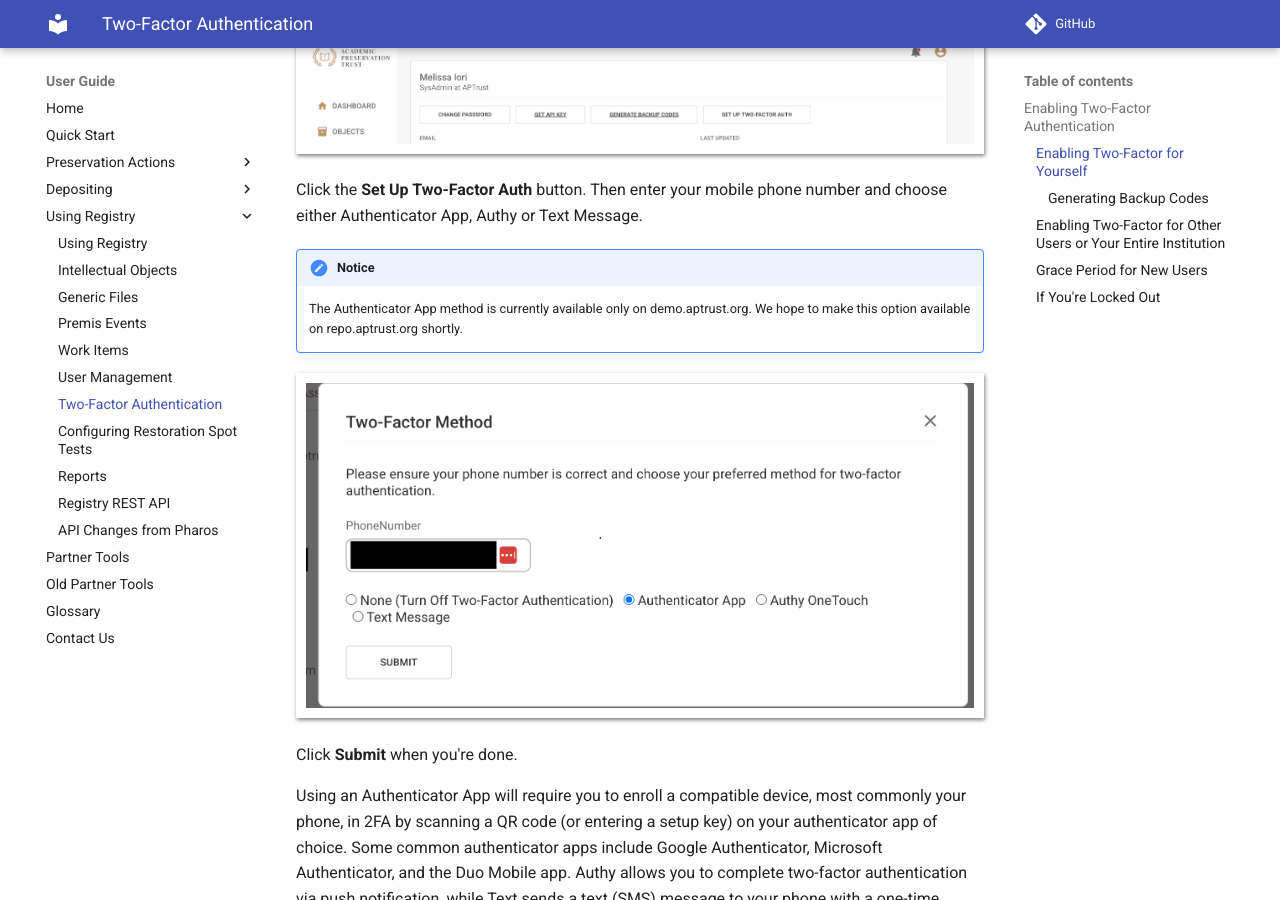
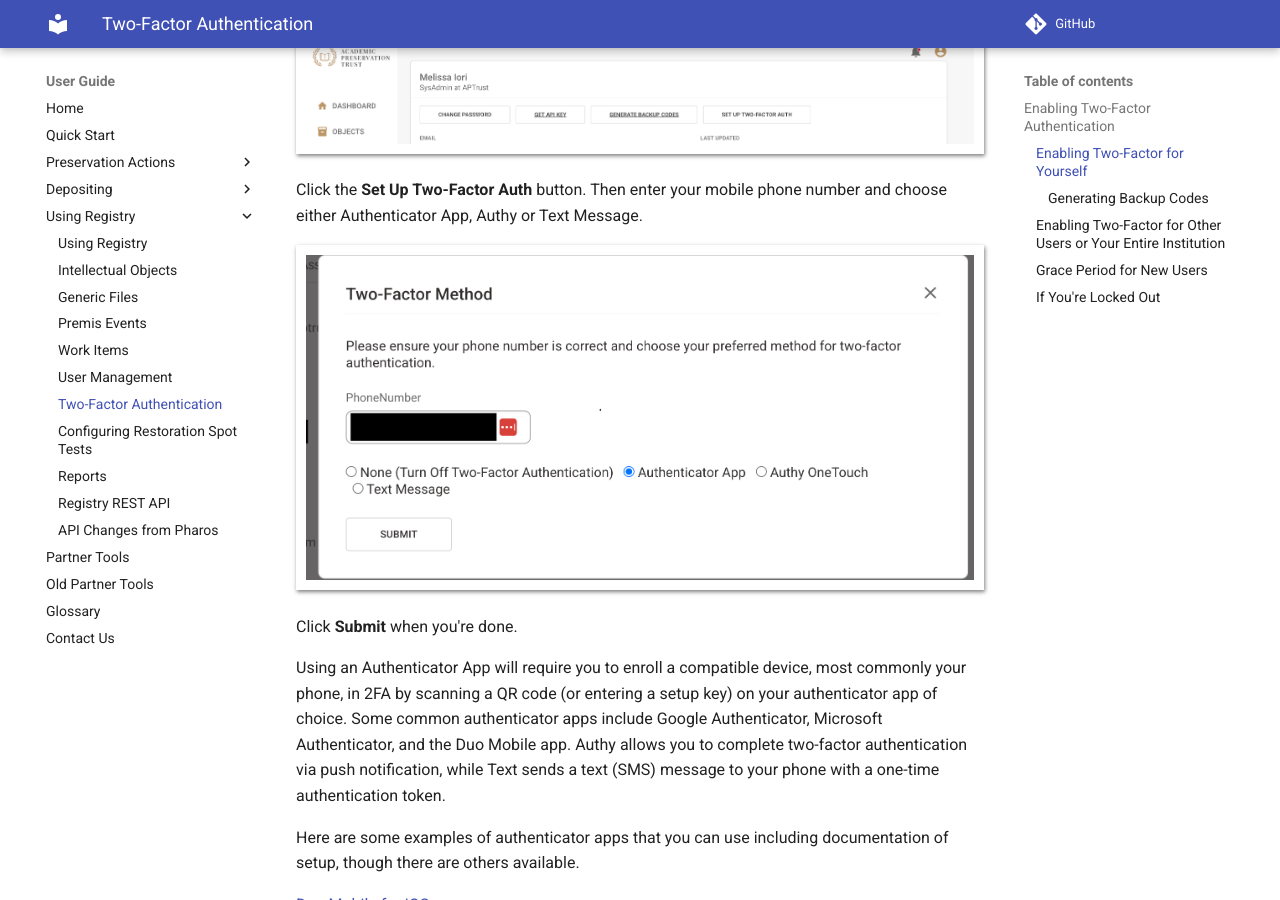
Before and after one commit to APTrust/userguide, an MkDocs documentation site: the page built from docs/registry/two_factor_auth.md, in a window 1280 px wide and 900 px high, scrolled down 795 px. Built offline with MkDocs 1.6.1 and Material for MkDocs 9.7.7, drawn with Linux system fonts in a browser that asks for light colours; comment, search, counter and statistics services are not loaded.

Commit message:
Removing notice about authenticator app MFA only being available in demo env

```diff
--- a/docs/registry/two_factor_auth.md
+++ b/docs/registry/two_factor_auth.md
@@ -23,9 +23,6 @@
 ![Enable two-factor authentication for yourself](../img/registry/MyAccount.png)
 
 Click the __Set Up Two-Factor Auth__ button. Then enter your mobile phone number and choose either Authenticator App, Authy or Text Message.
-
-!!! notice
-    The Authenticator App method is currently available only on demo.aptrust.org. We hope to make this option available on repo.aptrust.org shortly.
 
 ![Choose two-factor method](../img/registry/TwoFactorMethod.png)
 
```
